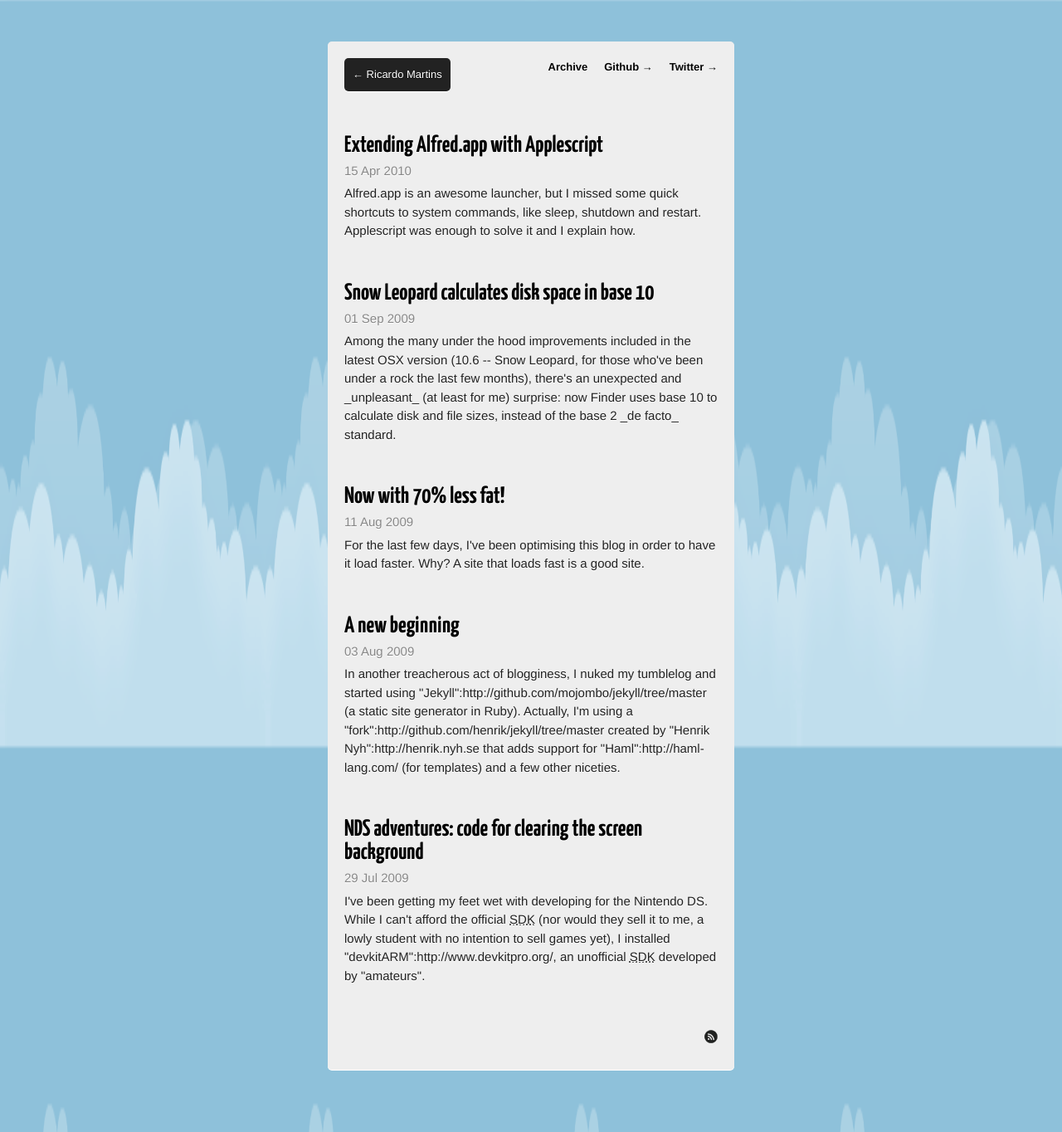
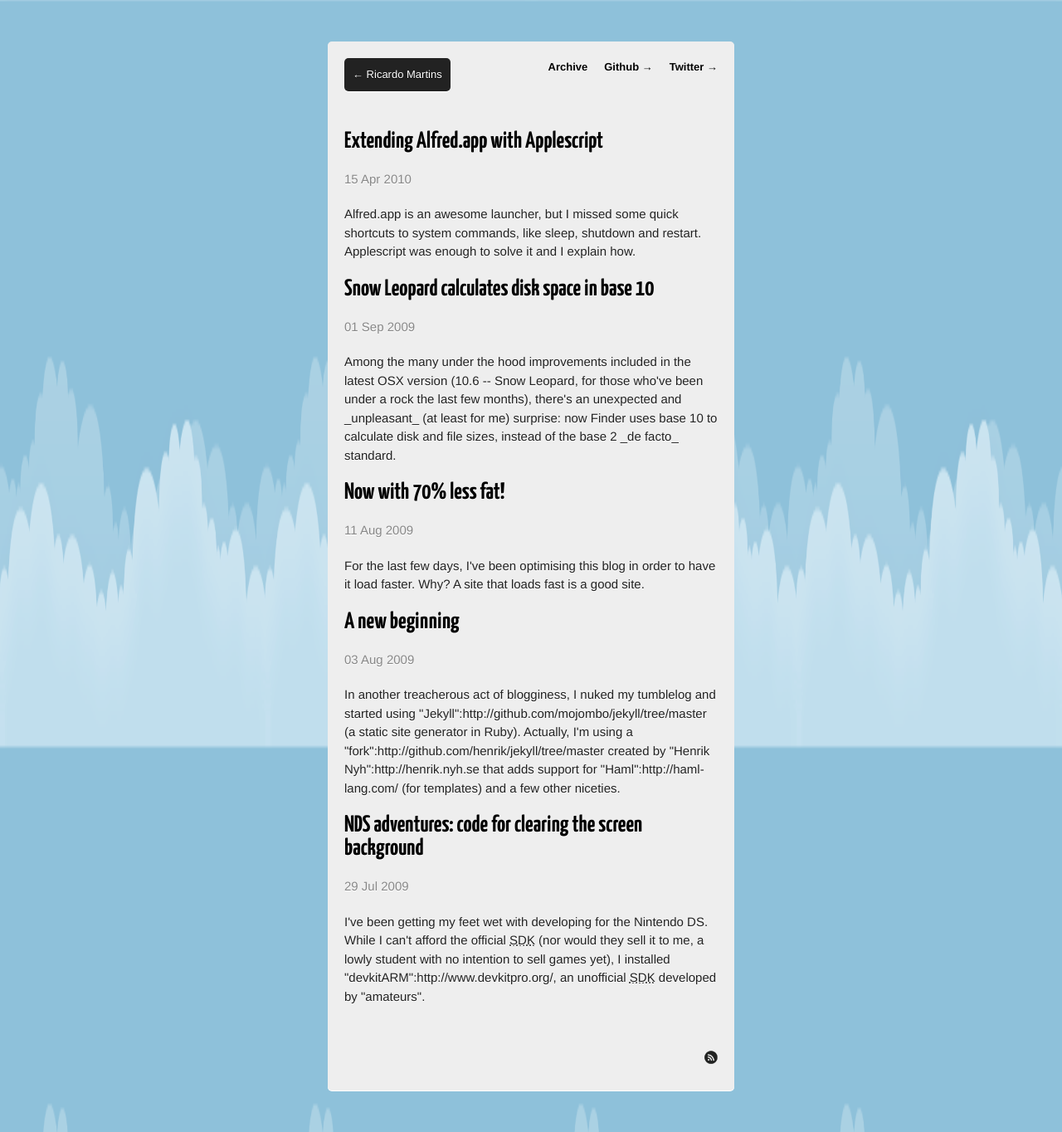
Before and after one commit to meqif/ricardomartins.cc, a Jekyll site: the page built from archive/index.html, in a window 1280 px wide. Shown: the whole page at 83% size. Built offline with Jekyll 4.4.1, drawn with Linux system fonts in a browser that asks for light colours; nearby versions of some CDN libraries; Markdown is read by kramdown in place of the engine named in the settings.

Commit message:
Revert "Using <article> instead of <div class="post">"
This reverts commit 0916e980e7952437f740d1c6f9e15aa077c74392.

```diff
--- a/404.html
+++ b/404.html
@@ -9,9 +9,9 @@
 <p>Somehow the page you're looking for vanished. You can go to the <a href="/">homepage</a> or check the recent articles below to try to find what you're looking for.</p>
 
 {% for post in site.posts %}
-  <article>
+  <div class="post">
     <h3><a href="{{ post.url }}">{{ post.title }}</a></h3>
     <p class="date">{{ post.date | date: "%d %b %Y" }}</p>
     <p>{{ post.excerpt }}</p>
-  </article>
+  </div>
 {% endfor %}
--- a/css/screen.css
+++ b/css/screen.css
@@ -124,12 +124,12 @@
   float: right;
 }
 
-article
+div.post
 {
   margin:50px 0 0;
 }
 
-article h3,article p
+div.post h3,div.post p
 {
   margin:5px 0;
 }
--- a/index.html
+++ b/index.html
@@ -6,13 +6,13 @@
   <h2>Open source enthusiast and Computer Science student @ <a href="http://www.fct.unl.pt"><span id="eff">F</span><span id="cee">C</span><span id="tee">T</span>-UNL</a>, Portugal.</h2>
 
   {% for post in site.posts limit:10 %}
-  <article>
+  <div class="post">
     <h3><a href="{{ post.url }}">{{ post.title }}</a></h3>
 	<p class="date">{{ post.date | date: "%d %b %Y" }}</p>
 	{% if post.excerpt %}
 	<p>{{ post.excerpt }}</p>
 	{% endif %}
-  </article>
+  </div>
   {% endfor %}
 
 <p id="footnote">
```
